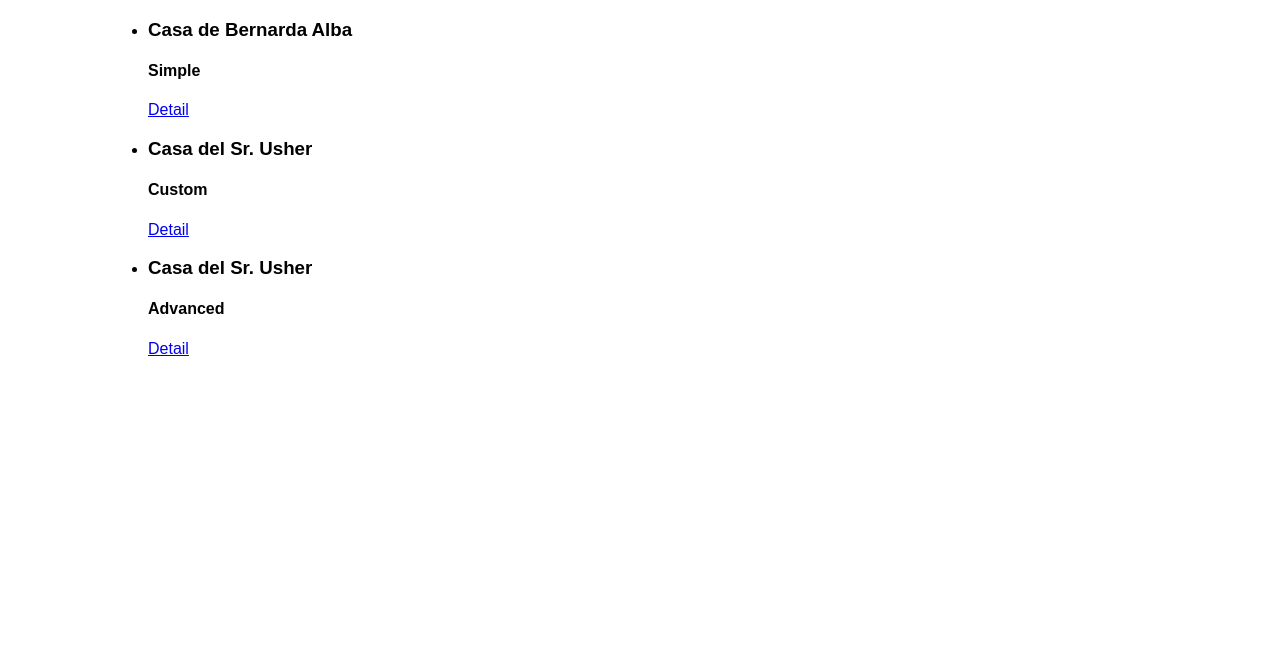
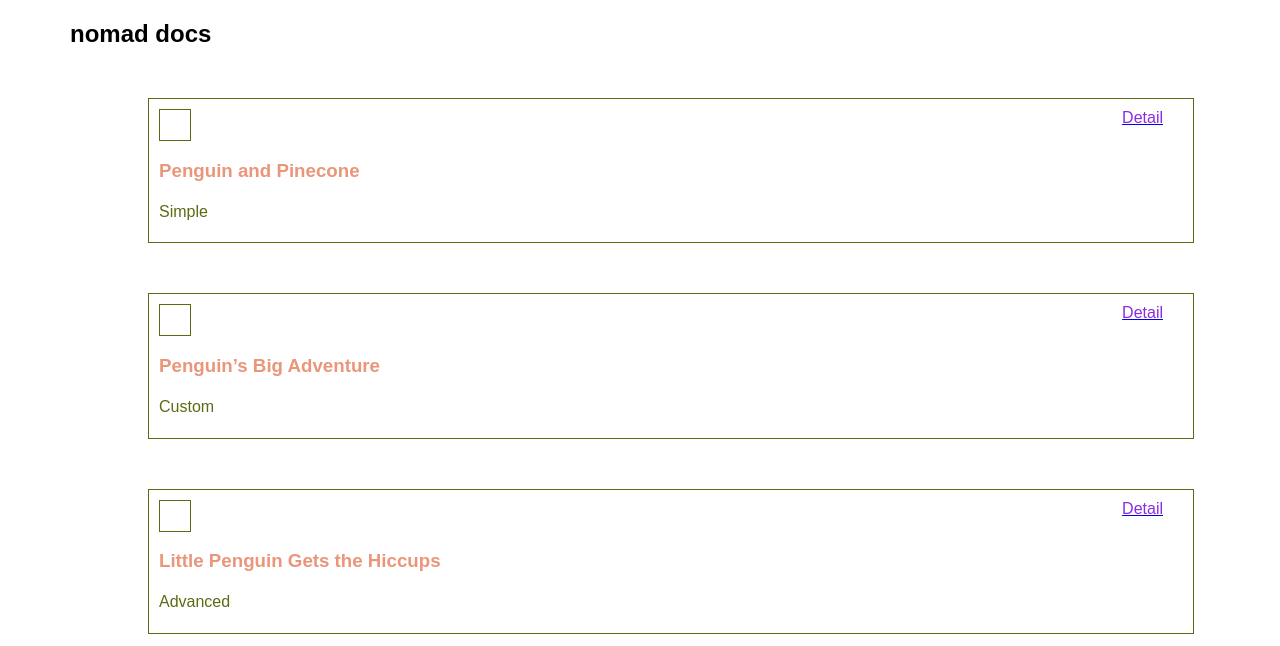
Before and after one commit to lavinialoredana/nomad-docs, a React (Create React App) app: page / in a window 1280 px wide. Shown: the top 646 px of the page. Built offline with nearby package versions, Linux system fonts and the light colour scheme.

Commit message:
Third commit - main page styled + started filter component

```diff
--- a/src/App.js
+++ b/src/App.js
@@ -2,27 +2,28 @@ import DocumentList from "./Components/DocumentList";
 import DocumentView from "./Components/DocumentView";
 import { BrowserRouter, Route } from "react-router-dom";
 
+
 const array_of_docs = [
   {
-    title: "Casa de Bernarda Alba",
+    title: "Penguin and Pinecone",
     type: "Simple",
     date: "2020/11/11",
     id: "1",
   },
   {
-    title: "Casa del Sr. Usher",
+    title: "Penguin’s Big Adventure",
     type: "Custom",
     date: "2020/12/11",
     text:
-      'Lorem Ipsum es simplemente el texto de relleno de las imprentas y archivos de texto. Lorem Ipsum ha sido el texto de relleno estándar de las industrias desde el año 1500, cuando un impresor (N. del T. persona que se dedica a la imprenta) desconocido usó una galería de textos y los mezcló de tal manera que logró hacer un libro de textos especimen. No sólo sobrevivió 500 años, sino que tambien ingresó como texto de relleno en documentos electrónicos, quedando esencialmente igual al original. Fue popularizado en los 60s con la creación de las hojas "Letraset", las cuales contenian pasajes de Lorem Ipsum, y más recientemente con software de autoedición, como por ejemplo Aldus PageMaker, el cual incluye versiones de Lorem Ipsum.',
+      "Penguin wants to do something no penguin has done before – he wants to set foot on the North Pole. So Penguin sets out with his adventure map to travel to the other side of the world.",
     id: "2",
   },
   {
-    title: "Casa del Sr. Usher",
+    title: "Little Penguin Gets the Hiccups",
     type: "Advanced",
     date: "2020/11/13",
     text:
-      'Lorem Ipsum es simplemente el texto de relleno de las imprentas y archivos de texto. Lorem Ipsum ha sido el texto de relleno estándar de las industrias desde el año 1500, cuando un impresor (N. del T. persona que se dedica a la imprenta) desconocido usó una galería de textos y los mezcló de tal manera que logró hacer un libro de textos especimen. No sólo sobrevivió 500 años, sino que tambien ingresó como texto de relleno en documentos electrónicos, quedando esencialmente igual al original. Fue popularizado en los 60s con la creación de las hojas "Letraset", las cuales contenian pasajes de Lorem Ipsum, y más recientemente con software de autoedición, como por ejemplo Aldus PageMaker, el cual incluye versiones de Lorem Ipsum.',
+      " Ben opens a gift and receives Penguin. Ben is so happy and wants to play. But Penguin says nothing. Ben tries and tries to get Penguin to talk or laugh. But Penguin says nothing. Little Penguin has a bad case of the hiccups. He tries different ways to get rid of them but nothing works. Will a good scare help him? ",
     image:
       "https://cdn.jpegmini.com/user/images/slider_puffin_before_mobile.jpg",
     id: "3",
@@ -40,7 +41,7 @@ function App() {
         render={(props) => {
           const { match } = props;
           const { id } = match.params;
-          const doc = array_of_docs.find(doc => id === doc.id );
+          const doc = array_of_docs.find((doc) => id === doc.id);
           return <DocumentView document={doc} />;
         }}
       />
--- a/src/Components/DocumentItem.js
+++ b/src/Components/DocumentItem.js
@@ -1,19 +1,22 @@
 import { Component } from "react";
 import { Link } from "react-router-dom";
+import "../DocumentItem.css";
 
 class DocumentItem extends Component {
   render() {
     return (
       <>
-        <div className="list-child-1">
-          <span className="tick-box"> </span>
-          <h3>{this.props.document.title}</h3>
-          <h4>{this.props.document.type}</h4>
-        </div>
-        <div className="list-child-2">
-          <Link to={"/document/" + this.props.document.id}>
-            <span>Detail</span>
-          </Link>
+        <div className="list-main">
+          <div className="list-child-1">
+            <div className="tick-box"> </div>
+            <h3 className = "h3">{this.props.document.title}</h3>
+            <h4 className="h4">{this.props.document.type}</h4>
+          </div>
+          <div className="list-child-2">
+            <Link to={"/document/" + this.props.document.id}>
+              <span className="link">Detail</span>
+            </Link>
+          </div>
         </div>
       </>
     );
--- a/src/Components/DocumentList.js
+++ b/src/Components/DocumentList.js
@@ -1,9 +1,9 @@
 import React, { Component } from "react";
 import "../DocumentList.css";
 import DocumentItem from "./DocumentItem.js";
+import Header from "../Components/Header";
 
-
-const renderListItem = function(documentItem){
+const renderListItem = function (documentItem) {
   return (
     // I'm producing the renderization of a list item
     // containing a DocumentItem component
@@ -11,19 +11,22 @@ const renderListItem = function(documentItem){
     <li>
       <DocumentItem document={documentItem} />
     </li>
-  )
-}
+  );
+};
 
 class DocumentList extends Component {
   render() {
     return (
-      <ul className="list-container">
-        {/* // I am rendering all the elements on "documents" list
+      <div>
+        <Header />
+        <ul className="list-container">
+          {/* // I am rendering all the elements on "documents" list
         // by calling map I know for each element a render function will be called,
         // the render function that will be called is "renderListItem",
         // because I type this function as the argument of "map" */}
-        {this.props.documents.map(renderListItem)}
-      </ul>
+          {this.props.documents.map(renderListItem)}
+        </ul>
+      </div>
     );
   }
 }
--- a/src/Components/DocumentView.js
+++ b/src/Components/DocumentView.js
@@ -1,5 +1,6 @@
 import React, { Component } from "react";
 import "../DocumentView.css";
+import Header from "../Components/Header";
 
 class DocumentView extends Component {
   render() {
@@ -13,17 +14,23 @@ class DocumentView extends Component {
     );
 
     return (
+      <div>
+        <Header />
         <div className="main-container">
           <a href="none" target="blank">
-          {" "}
-          Next Document{" "}
+            Next Document
           </a>
           <h1>{document.title}</h1>
           {/* I am now using these 2 variables to store the elements declared above*/}
           {text}
           {image}
+          <div className="btn-and-date">
+            <span>
+              Document date is {new Date(document.date).toLocaleDateString()}.
+            </span>
             <button className="btn">Delete</button>
-        <p>Document date is {new Date(document.date).toLocaleDateString()}.</p>
+          </div>
+        </div>
       </div>
     );
   }
--- /dev/null
+++ b/src/Components/Header.js
@@ -0,0 +1,14 @@
+import React, { Component } from "react";
+import "../Header.css";
+
+class Header extends Component {
+  render() {
+    return (
+      <div className="header">
+        <span className="logo"> nomad docs</span>
+      </div>
+    );
+  }
+}
+
+export default Header;
--- /dev/null
+++ b/src/DocumentItem.css
@@ -0,0 +1,34 @@
+.list-main {
+  margin: 50px 0px 0px;
+  padding: 10px 10px 0px;
+  width: 80vw;
+  display: flex;
+  flex-direction: row;
+  align-items: flex-start;
+  justify-content: space-between;
+  border: 1px solid #5d6a14;
+}
+
+.tick-box{
+  border: 1px solid #5d6a14;
+  width: 30px;
+  height: 30px;
+
+}
+
+.link {
+  color: blueviolet;
+  font-size: 16px;
+  padding: 20px;
+}
+
+.h3 {
+  color: darksalmon;
+  font-weight: bold;
+}
+
+.h4 {
+  color: #5d6a14;
+  font-weight: bold;
+  font-weight: 300;
+}
--- a/src/DocumentList.css
+++ b/src/DocumentList.css
@@ -1,21 +1,9 @@
-.list-container{
+.list-container {
   margin: 0 auto;
   width: 80vw;
   display: flex;
   flex-direction: column;
   align-items: flex-start;
   justify-content: center;
+  list-style-type: none;
 }
-
-.list-child-1{
-
-
-}
-
-.tick-box{
-
-}
-
-.list-container > a{
-  align-self: flex-end;
-}
--- a/src/DocumentView.css
+++ b/src/DocumentView.css
@@ -1,6 +1,7 @@
 .main-container {
   margin: 0 auto;
   width: 70vw;
+  padding-top: 60px;
   display: flex;
   flex-direction: column;
   align-items: flex-start;
@@ -14,10 +15,9 @@
 }
 
 h1 {
-  margin:15px;
+  margin: 15px;
   color: darksalmon;
   font-weight: bold;
-
 }
 
 .text-container {
@@ -30,31 +30,35 @@ h1 {
 
 .foto-container {
   align-self: center;
-  width:70vw;
+  width: 70vw;
   padding: 30px 15px;
+}
 
+.btn-and-date {
+  padding-top: 15px;
+  justify-content: space-evenly;
+  width: 100%;
+}
+
+
+.btn {
+  font-size: 18px;
+  font-weight: 600;
+  color: #ffe65e;
+  text-transform: uppercase;
+  padding: 10px 32px;
+  margin-bottom: 30px;
+  border-radius: 16px;
+  background-color: #696f82;
+  border-color: #6a7188;
+  transition: 0.5;
+  float:right;
 
 }
 
-.btn {
-
-    align-self: flex-end;
-    font-size: 18px;
-    font-weight: 600;
-    color: #FFE65E;
-    text-transform: uppercase;
-    padding: 10px 32px;
-    margin-top: 20px;
-    border-radius: 16px;
-    margin-bottom: 70px;
-    background-color: #696F82;
-    border-color: #6a7188;
-    transition: 0.5;
+.btn:hover {
+  box-shadow: 0 2px 5px #deefff;
+  background-color: #deefff;
+  border-color: #c4dbf0;
+  color: #696f82;
 }
-
-.btn:hover {
-  box-shadow: 0 2px 5px #DEEFFF;
-  background-color: #DEEFFF;
-  border-color: #c4dbf0;
-  color: #696F82;
-}
--- /dev/null
+++ b/src/Header.css
@@ -0,0 +1,22 @@
+
+
+.header{
+  margin: 10px 60px 0px;
+  padding: 10px 10px 0px;
+  width: 80vw;
+
+}
+
+.logo{
+  color: #000;
+  font-size: 24px;
+  font-weight: bold;
+}
+
+  @media screen and (max-width: 500px) {
+  .header {
+    float: none;
+    display: block;
+    text-align: left;
+  }
+}
--- a/src/index.css
+++ b/src/index.css
@@ -6,6 +6,7 @@ body {
 }
 
 code {
-  font-family: source-code-pro, Menlo, Monaco, Consolas, 'Courier New',
+  font-family: source-code-pro, Menlo, Monaco, Consolas, "Courier New",
     monospace;
+
 }
```
Also changed, not shown: src/Components/DocumentFilter.js (added, +12 -0 lines). Lines whose indentation alone changed are shown as unchanged.
